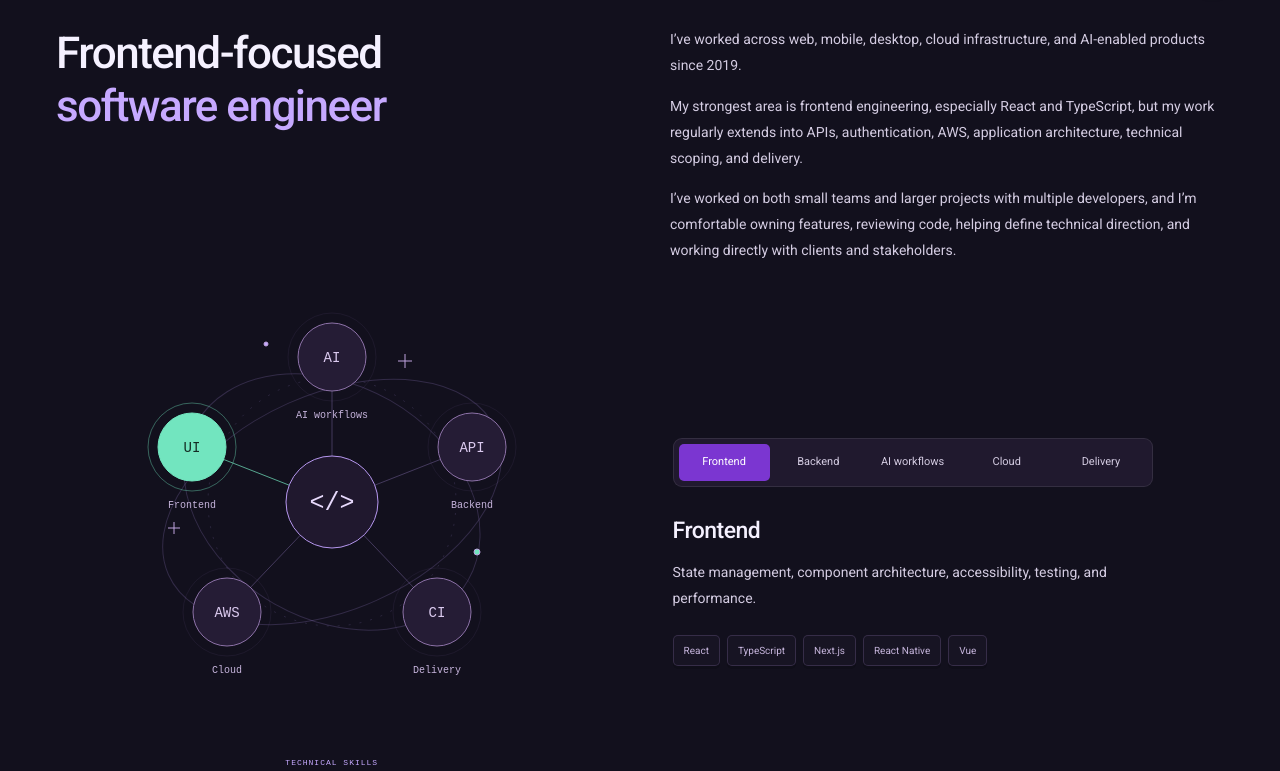
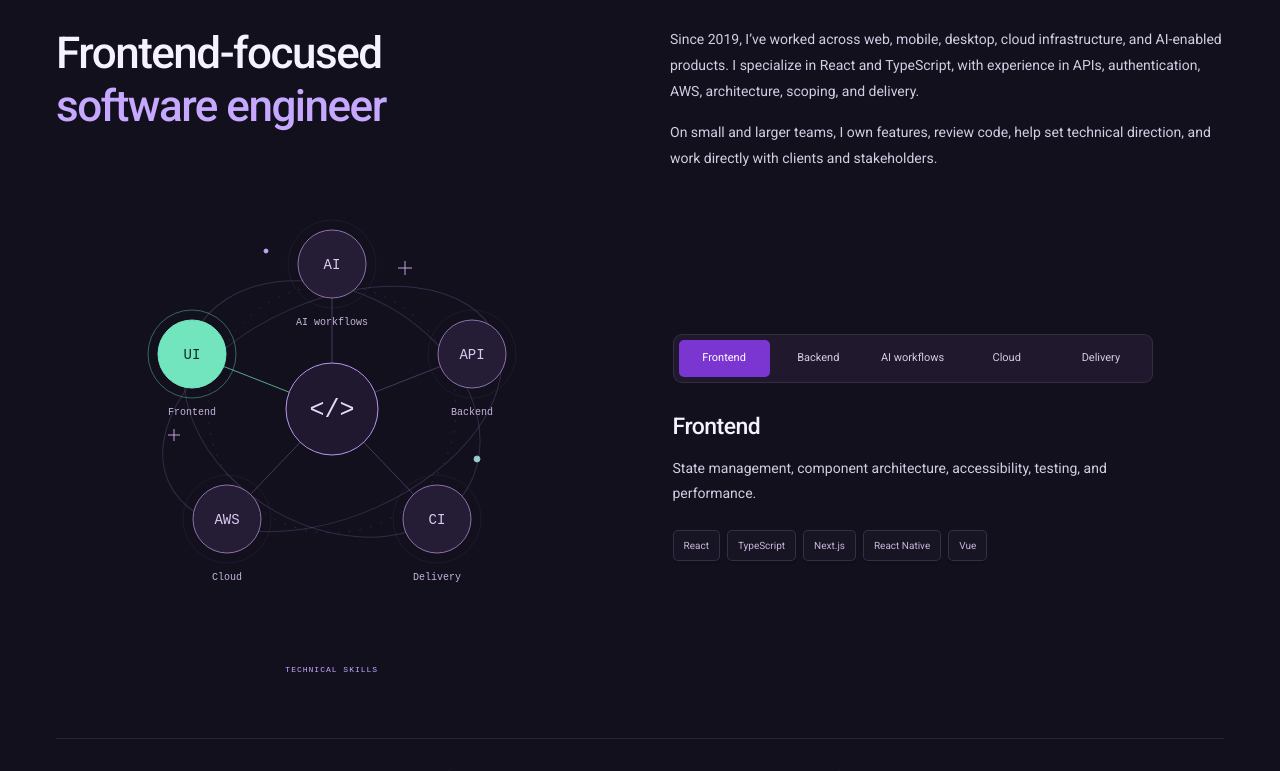
Before and after one commit to Datki11/portfolio-site, a Next.js app: page / in a window 1280 px wide. Shown: the part 920-1691 px from the top of the page. Built offline with nearby package versions, Linux system fonts and the light colour scheme; a web font is replaced by a local one.

Commit message:
Tighten profile copy and use a direct job-search contact CTA

```diff
--- a/app/CareerJourney.tsx
+++ b/app/CareerJourney.tsx
@@ -30,9 +30,8 @@ export default function CareerJourney() {
           Vigilus <span>/</span> May 2019 — present
         </p>
         <p>
-          I joined Vigilus in 2019 and moved from software engineer to senior
-          engineer and then principal frontend engineer as my scope expanded
-          across architecture, delivery, code review, and technical leadership.
+          At Vigilus, my responsibilities span frontend architecture, delivery,
+          code review, and technical leadership.
         </p>
         <p>
           I’ve also conducted 80+ technical interviews as part of the team’s
--- a/app/Molecule.tsx
+++ b/app/Molecule.tsx
@@ -128,10 +128,7 @@ export default function Molecule({
           <circle cx="154" cy="42" r="2" fill="#c6a9ff" />
         </g>
       </svg>
-      <p className="diagram-hint">
-        TECHNICAL SKILLS
-        <span>Select a node to explore</span>
-      </p>
+      <p className="diagram-hint">TECHNICAL SKILLS</p>
     </div>
   );
 }
--- a/app/globals.css
+++ b/app/globals.css
@@ -869,7 +869,9 @@ h3 {
   margin-left: 8px;
 }
 .contact-inner > div > p:not(.eyebrow) {
-  color: #cbb5df;
+  color: var(--muted);
+  max-width: 500px;
+  line-height: 1.75;
   font-size: 14px;
   margin: 22px 0 0;
 }
--- a/app/page.tsx
+++ b/app/page.tsx
@@ -198,20 +198,15 @@ export default function Home() {
             </h2>
             <div>
               <p>
-                I’ve worked across web, mobile, desktop, cloud infrastructure,
-                and AI-enabled products since 2019.
+                Since 2019, I’ve worked across web, mobile, desktop, cloud
+                infrastructure, and AI-enabled products. I specialize in React
+                and TypeScript, with experience in APIs, authentication, AWS,
+                architecture, scoping, and delivery.
               </p>
               <p>
-                My strongest area is frontend engineering, especially React and
-                TypeScript, but my work regularly extends into APIs,
-                authentication, AWS, application architecture, technical
-                scoping, and delivery.
-              </p>
-              <p>
-                I’ve worked on both small teams and larger projects with
-                multiple developers, and I’m comfortable owning features,
-                reviewing code, helping define technical direction, and working
-                directly with clients and stakeholders.
+                On small and larger teams, I own features, review code, help set
+                technical direction, and work directly with clients and
+                stakeholders.
               </p>
             </div>
           </div>
@@ -678,14 +673,15 @@ export default function Home() {
           <div className="wrap contact-inner">
             <div>
               <p className="eyebrow">
-                <span className="section-number">04</span> SAY HELLO
+                <span className="section-number">04</span> CONTACT
               </p>
               <h2 id="contact-title">
-                Got an interesting
-                <br />
-                <span>problem?</span> <Spark className="contact-spark" />
+                Get in <span>touch</span> <Spark className="contact-spark" />
               </h2>
-              <p>I’d love to hear what you’re building.</p>
+              <p>
+                I’m open to senior frontend and frontend-heavy software
+                engineering roles.
+              </p>
               <a
                 className="contact-email"
                 href="mailto:daniel@danielatkinson.dev"
```
